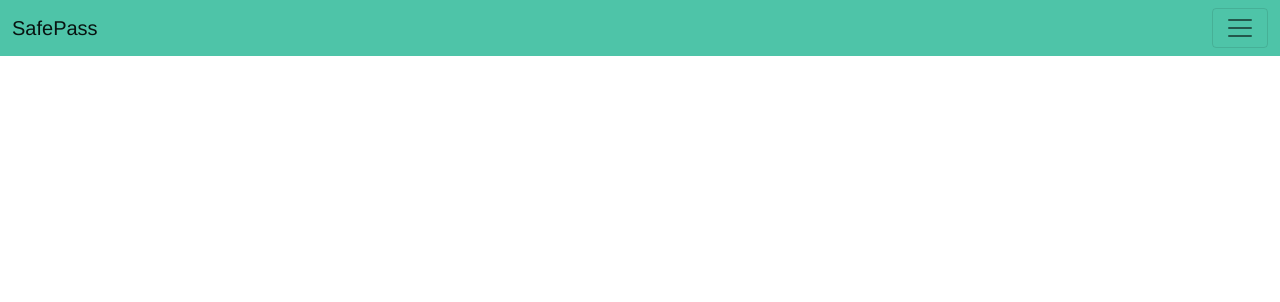
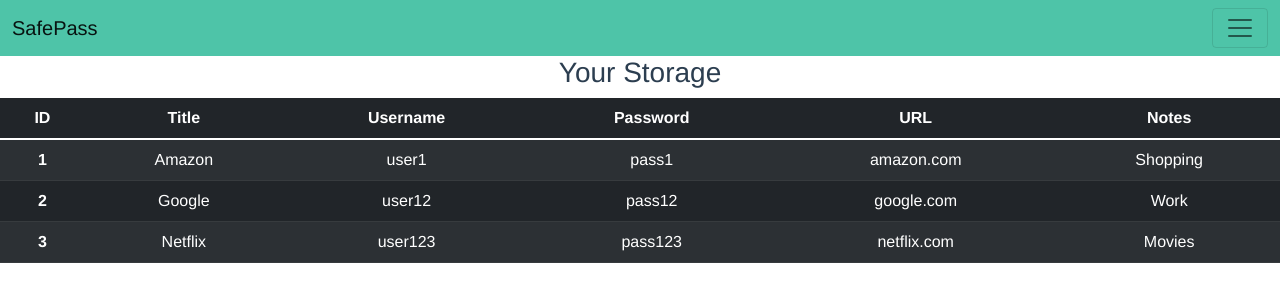
Before and after one commit to il1a/safepass-frontend, a Vue app: page /user-list in a window 1280 px wide. Before the commit this address had no page. Shown: the top 302 px of the page. Built offline with nearby package versions, Linux system fonts and the light colour scheme.

Commit message:
added UserList and data for testing

```diff
--- a/src/components/Navbar.vue
+++ b/src/components/Navbar.vue
@@ -11,6 +11,7 @@
             <router-link class="nav-link" to="registration">Register</router-link>
             <router-link class="nav-link" to="/about">About us</router-link>
             <router-link class="nav-link" to="/">Home</router-link>
+            <router-link class="nav-link" to="/user-list">Your Storage</router-link>
           </div>
         </div>
       </div>
--- a/src/router/index.js
+++ b/src/router/index.js
@@ -3,6 +3,7 @@
 import About from '../views/About.vue'
 import Login from '../views/Login.vue'
 import Registration from '../views/Registration.vue'
+import UserList from '@/views/UserList'
 
 const routes = [
   {
@@ -24,6 +25,11 @@
     path: '/registration',
     name: 'Registration',
     component: Registration
+  },
+  {
+    path: '/user-list',
+    name: 'user-list',
+    component: UserList
   }
 ]
 
--- a/src/views/Home.vue
+++ b/src/views/Home.vue
@@ -1,7 +1,7 @@
 <template>
   <div class="home">
     <img alt="Vue logo" src="../assets/logo.png">
-    <HelloWorld msg="Hello World!"/>
+    <HelloWorld msg="Welcome to SafePass!"/>
   </div>
 </template>
 
--- /dev/null
+++ b/src/views/UserList.vue
@@ -0,0 +1,64 @@
+<template>
+  <div class="user-list"></div>
+  <div>
+    <h3>Your Storage</h3>
+    <table class="table table-dark table-striped">
+      <thead>
+      <tr>
+        <th scope="col">ID</th>
+        <th scope="col">Title</th>
+        <th scope="col">Username</th>
+        <th scope="col">Password</th>
+        <th scope="col">URL</th>
+        <th scope="col">Notes</th>
+      </tr>
+      </thead>
+      <tbody>
+      <tr class="col" v-for="item in items" :key="item.id">
+        <th scope="row"> {{ item.id }} </th>
+        <td>{{ item.title }}</td>
+        <td>{{ item.username }}</td>
+        <td>{{ item.password }}</td>
+        <td>{{ item.url }}</td>
+        <td>{{ item.notes }}</td>
+      </tr>
+      </tbody>
+    </table>
+  </div>
+</template>
+
+<script>
+export default {
+  name: 'user-list',
+  data () {
+    return {
+      items: [
+        {
+          id: 1,
+          title: 'Amazon',
+          username: 'user1',
+          password: 'pass1',
+          url: 'amazon.com',
+          notes: 'Shopping'
+        },
+        {
+          id: 2,
+          title: 'Google',
+          username: 'user12',
+          password: 'pass12',
+          url: 'google.com',
+          notes: 'Work'
+        },
+        {
+          id: 3,
+          title: 'Netflix',
+          username: 'user123',
+          password: 'pass123',
+          url: 'netflix.com',
+          notes: 'Movies'
+        }
+      ]
+    }
+  }
+}
+</script>
```
